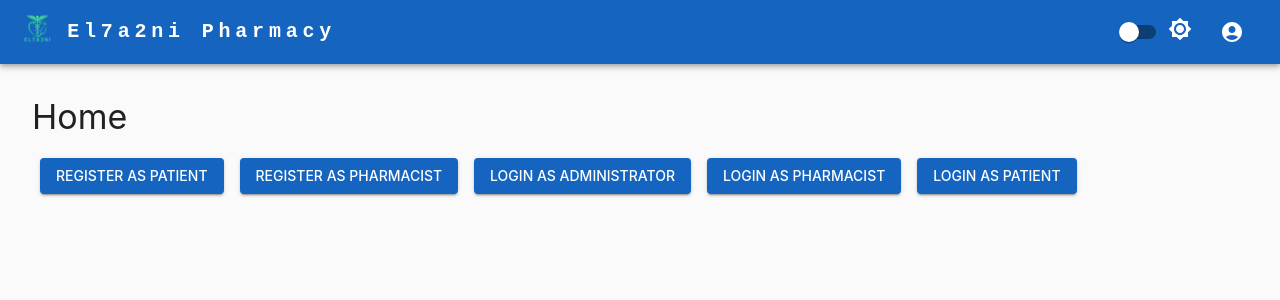
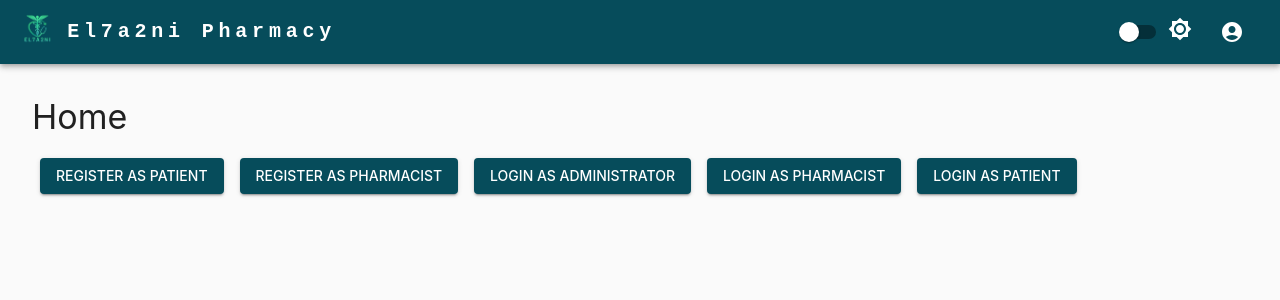
Before and after one commit to advanced-computer-lab-2023/Code-of-Duty2-Pharmacy, a React (Vite) app in the folder client/: page / in a window 1280 px wide. Shown: the top 300 px of the page. Built offline with nearby package versions, Linux system fonts and the light colour scheme; no server answers.

Commit message:
Add new colors

```diff
--- a/client/src/themes/darkTheme.ts
+++ b/client/src/themes/darkTheme.ts
@@ -19,14 +19,14 @@ const darkTheme = createTheme({
   palette: {
     mode: 'dark',
     background: {
-      default: '#1f1f1f',
-      paper: '#1f1f1f',
+      default: '#1B1B1B',
+      paper: '#1B1B1B',
     },
     primary: {
-      main: blue[800],
+      main: '#064C5B',
     },
     secondary: {
-      main: blue[800],
+      main: '#064C5B',
     },
   },
 });
--- a/client/src/themes/lightTheme.ts
+++ b/client/src/themes/lightTheme.ts
@@ -23,10 +23,10 @@ const lightTheme = createTheme({
       paper: grey[50],
     },
     primary: {
-      main: blue[800],
+      main: '#064C5B',
     },
     secondary: {
-      main: blue[800],
+      main: '#064C5B',
     }
   },
 });
```
